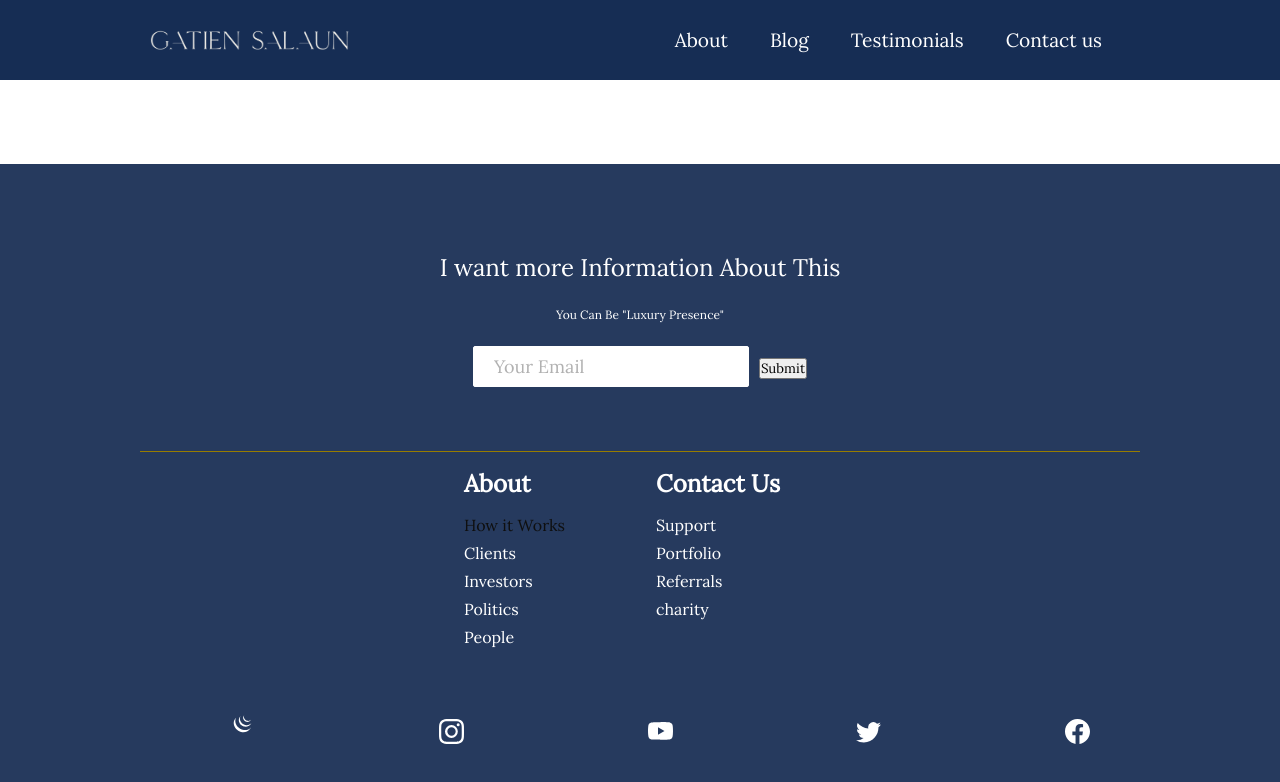
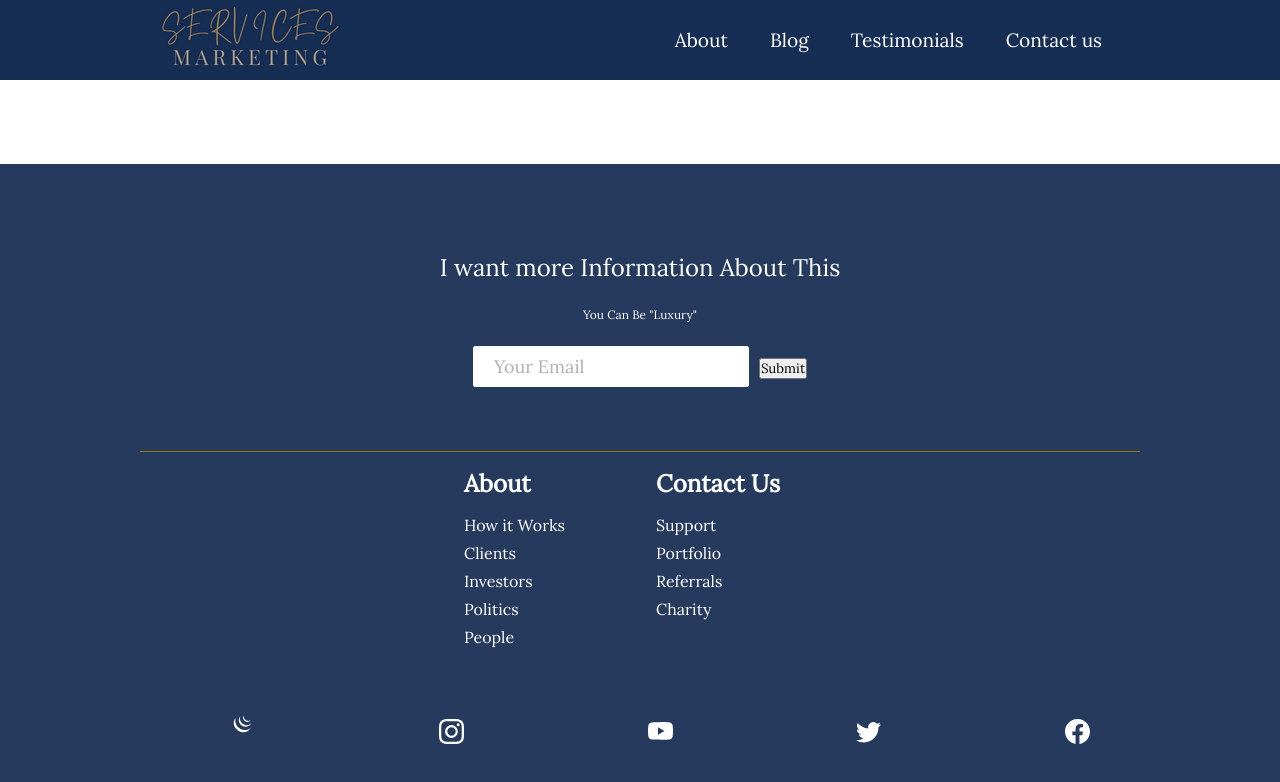
Before and after one commit to angly22/marketingServices, a React (Create React App) app: page / in a window 1280 px wide. In both pictures the pointer is over the link "How it Works". Shown: the part 5975-6757 px from the top of the page. Built offline with nearby package versions, Linux system fonts and the light colour scheme.

Commit message:
update colors-logo

```diff
--- a/src/components/Footer/Footer.css
+++ b/src/components/Footer/Footer.css
@@ -68,7 +68,7 @@
 display: flex;
 flex-direction: column;
 align-items: flex-start;
-text-align: ;
+text-align: center ;
 margin: 16px;
 text-align: left;
 width: 160px;
@@ -89,7 +89,7 @@ box-sizing: border-box;
     margin-bottom: 0.5rem;
   }
   .footer-link-items a:hover {
-    color: #0f0f0f;
+    color: #977c00;
     transition: 0.3s ease-out;
   }
   .footer-email-form h2 {
@@ -139,7 +139,7 @@ box-sizing: border-box;
     margin-bottom: 16px;
   }
   .social-logo:hover{
-    color: #0f0f0f;
+    color: #977c00;
     transition: 0.3s ease-out;
   }
 
--- a/src/components/Footer/Footer.jsx
+++ b/src/components/Footer/Footer.jsx
@@ -12,7 +12,7 @@ function Footer() {
           I want more Information About This
         </p>
         <p className="footer-desciption-text">
-            You Can Be "Luxury Presence"</p>
+            You Can Be "Luxury"</p>
         <div className="input-areas">
           <form>
             <input
@@ -41,28 +41,11 @@ function Footer() {
                   <Link to='/'>Support</Link>
                   <Link to='/'>Portfolio</Link>
                   <Link to='/'>Referrals</Link>
-                  <Link to='/'>charity</Link>
+                  <Link to='/'>Charity</Link>
 
               </div>
               </div>
-              {/* <div className="footer-link-wrapper">
-              <div className="footer-link-items">
-                  <h2>Book</h2>
-                  <Link to='/contact'>Photos</Link>
-                  <Link to='/contact'>Videos</Link>
-                  <Link to='/contact'>Media</Link>
-                  <Link to='/contact'>Stories</Link>
 
-              </div>
-
-                    <div class='footer-link-items'>
-                    <h2>Social Media</h2>
-                    <Link to='/'>Instagram</Link>
-                    <Link to='/'>Facebook</Link>
-                    <Link to='/'>Youtube</Link>
-                    <Link to='/'>Twitter</Link>
-                </div>
-                </div> */}
 
       </div>
       <section className="social-media">
--- a/src/components/Header/Header.css
+++ b/src/components/Header/Header.css
@@ -28,7 +28,8 @@ video{
 
 .header-btns .btn:hover{
 
-    color: #162d54
+    color: #977c00;
+    opacity: 0.8;
 }
 .headerContainer > h1{
   color: #fff;
--- a/src/components/Navbar/Navbar.css
+++ b/src/components/Navbar/Navbar.css
@@ -60,7 +60,7 @@
   }
 
   .nav-links:hover {
-    border-bottom: 2px solid #fff;
+    border-bottom: 3px solid #977c00;
     transition: all 0.5s ease-out;
   }
 
--- a/src/components/Navbar/Navbar.jsx
+++ b/src/components/Navbar/Navbar.jsx
@@ -1,6 +1,6 @@
 import React, { useState} from "react";
 import { Link } from "react-router-dom";
-import log_gatien from "../../images/log_gatien.png";
+import MARKETING from "../../images/MARKETING.png";
 import { FiMenu, FiX } from "react-icons/fi";
 //import { Button } from "../Helpers/Button/Button";
 import './Navbar.css'
@@ -37,7 +37,7 @@ function Navbar() {
           <Link to="/" className="navbar-logo">
             <img
               id="logoNav"
-              src={log_gatien}
+              src={MARKETING}
               className="logo"
               alt="300px"
               width="200px"
```
Also changed, not shown: src/components/Pages/Cards/Card5/Card5.css (+0 -32 lines), src/images/MARKETING.png (added).
